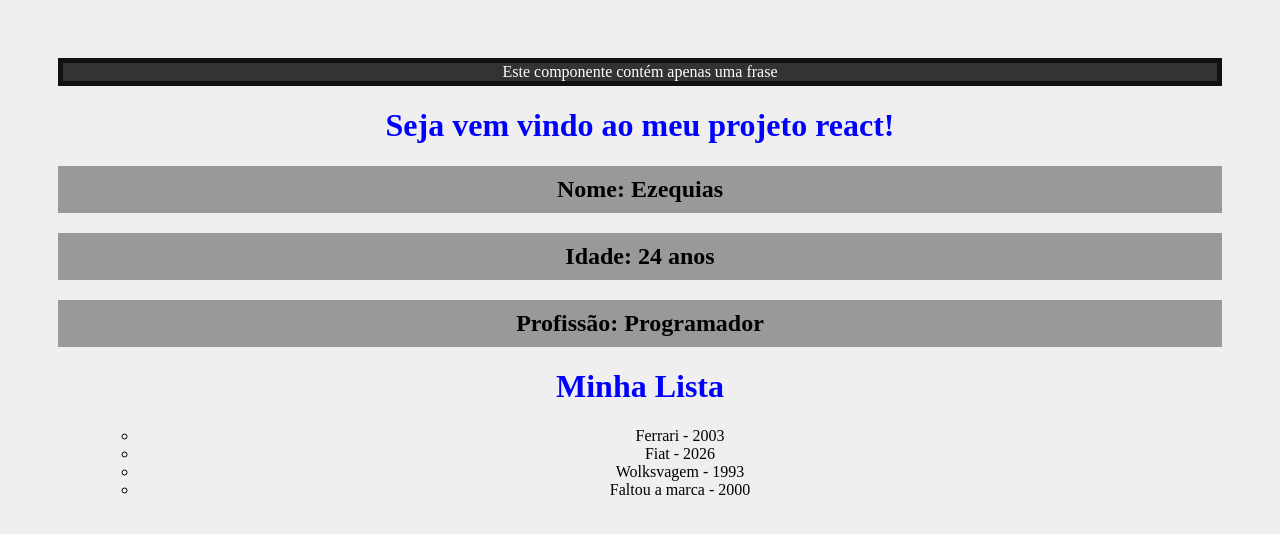
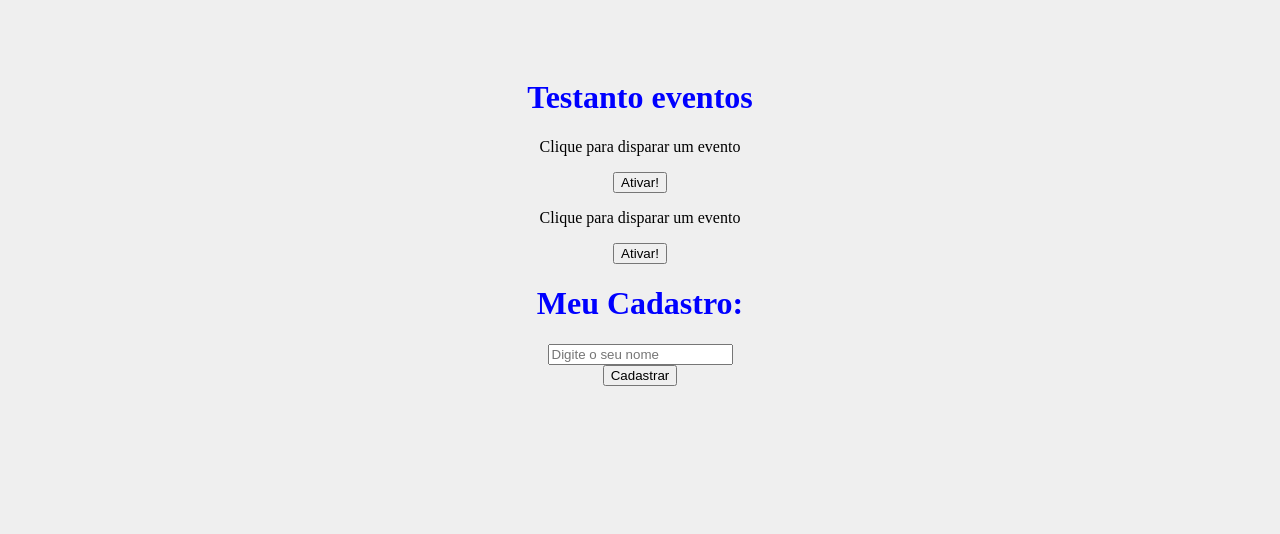
Before and after one commit to DevRianH/Curso-React---Hora-de-Codar, a React (Create React App) app: page / in a window 1280 px wide. Shown: the top 534 px of the page. Built offline with nearby package versions, Linux system fonts and the light colour scheme.

Commit message:
Realizado a aula 09 sobre Eventos no react

```diff
--- a/src/App.js
+++ b/src/App.js
@@ -1,20 +1,15 @@
 import './App.css';
-import {Pessoa} from "./components/Pessoa";
-import Frase from "./components/Frase/Frase";
-import List from "./components/List";
+import Eventos from "./components/Eventos";
+import Form from "./components/Form";
 
 function App() {
 
     return (
         <div className="App">
-            <Frase/>
-            <h1>Seja vem vindo ao meu projeto react!</h1>
-            <Pessoa
-                nome="Ezequias"
-                idade="24 anos"
-                profissao="Programador"
-            />
-            <List/>
+            <h1>Testanto eventos</h1>
+            <Eventos numero={1}/>
+            <Eventos numero={2}/>
+            <Form/>
         </div>
     );
 }
--- /dev/null
+++ b/src/components/Eventos.js
@@ -0,0 +1,13 @@
+export default function Eventos({numero}){
+
+    function meuEvento(){
+        console.log(`Meu Evento ${numero}`);
+    }
+
+    return(
+        <div>
+            <p>Clique para disparar um evento</p>
+            <button onClick={meuEvento}>Ativar!</button>
+        </div>
+    )
+}
--- /dev/null
+++ b/src/components/Form.js
@@ -0,0 +1,20 @@
+function cadastrarUsuario(e){
+    e.preventDefault();
+    console.log("Cadastrado")
+}
+
+export default function Form() {
+    return (
+        <div>
+            <h1>Meu Cadastro:</h1>
+            <form onSubmit={cadastrarUsuario}>
+                <div>
+                    <input type="text" placeholder="Digite o seu nome"/>
+                </div>
+                <div>
+                    <input type="submit" value="Cadastrar"/>
+                </div>
+            </form>
+        </div>
+    )
+}
```
